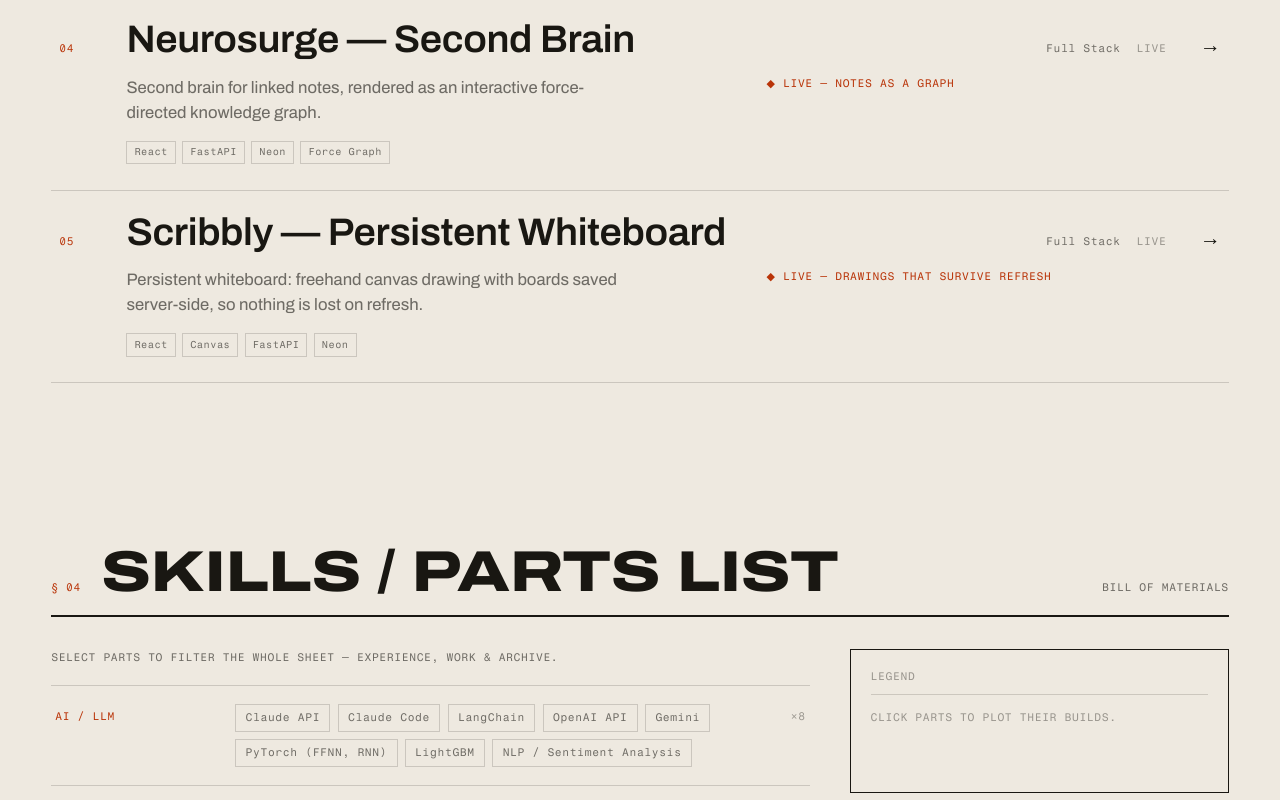
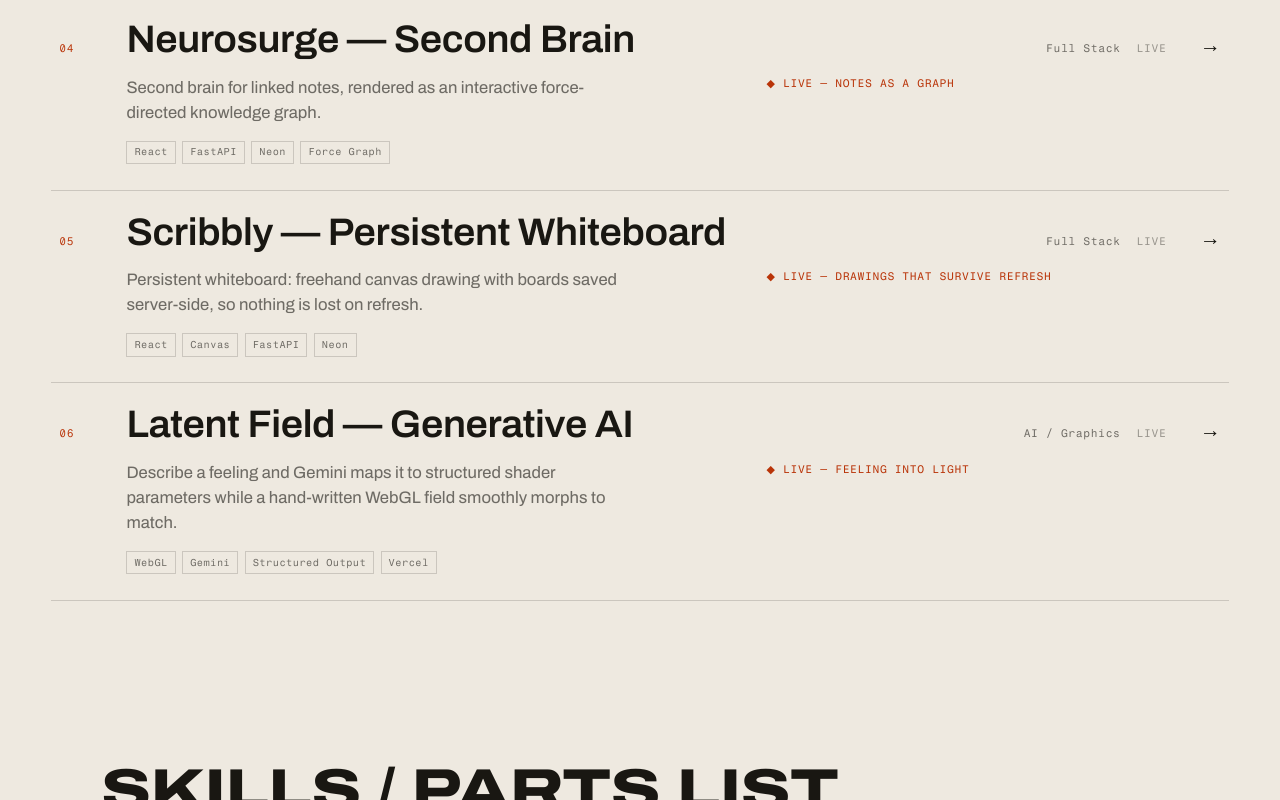
Before and after one commit to TejasRamanujam/portfolio, a React (Vite) app: page / in a window 1280 px wide. Shown: the part 3028-3828 px from the top of the page. Built offline with nearby package versions, Linux system fonts and the light colour scheme.

Commit message:
feat(portfolio): add latent field

```diff
--- a/src/caseStudies.js
+++ b/src/caseStudies.js
@@ -76,4 +76,19 @@ export const CASE_STUDIES = {
     live: 'https://scribbly-collab.vercel.app',
     repo: `${GH}/Scribbly-Collaborative-Whiteboard`,
   },
+  'latent-field': {
+    sheet: '03·F',
+    title: 'Latent Field — Generative AI',
+    problem: 'Text-to-image systems usually return a finished artifact. Latent Field instead turns a phrase into a continuously evolving visual system, keeping the model output structured, inspectable, and safe to interpolate in real time.',
+    architecture: ['Prompt', 'Vercel function', 'Gemini JSON', 'WebGL uniforms'],
+    decisions: [
+      'Constrain Gemini with a strict schema so model output maps directly to known rendering parameters.',
+      'Interpolate current and target uniforms every frame so new moods breathe into the field instead of cutting abruptly.',
+      'Use a deterministic phrase-seeded fallback when Gemini or its API key is unavailable.',
+      'Keep the renderer as raw WebGL with one quad and no framework or build step.',
+    ],
+    stack: ['WebGL', 'GLSL', 'Gemini 2.5 Flash', 'Vercel Functions'],
+    live: 'https://latent-field.vercel.app',
+    repo: `${GH}/latent-field`,
+  },
 };
--- a/src/data.js
+++ b/src/data.js
@@ -65,7 +65,7 @@ export const EXPERIENCE = [
   },
 ];
 
-/* Five live demos — each links to its deployed URL. */
+/* Six live demos — each links to its deployed URL. */
 export const PROJECTS_FEATURED = [
   {
     name: 'working-drawing',
@@ -115,6 +115,16 @@ export const PROJECTS_FEATURED = [
     tech: ['React', 'Canvas', 'FastAPI', 'Neon'],
     desc: 'Persistent whiteboard: freehand canvas drawing with boards saved server-side, so nothing is lost on refresh.',
     href: 'https://scribbly-collab.vercel.app',
+    period: 'LIVE',
+  },
+  {
+    name: 'latent-field',
+    label: 'Latent Field — Generative AI',
+    type: 'AI / Graphics',
+    highlight: 'LIVE — FEELING INTO LIGHT',
+    tech: ['WebGL', 'Gemini', 'Structured Output', 'Vercel'],
+    desc: 'Describe a feeling and Gemini maps it to structured shader parameters while a hand-written WebGL field smoothly morphs to match.',
+    href: 'https://latent-field.vercel.app',
     period: 'LIVE',
   },
 ];
```
